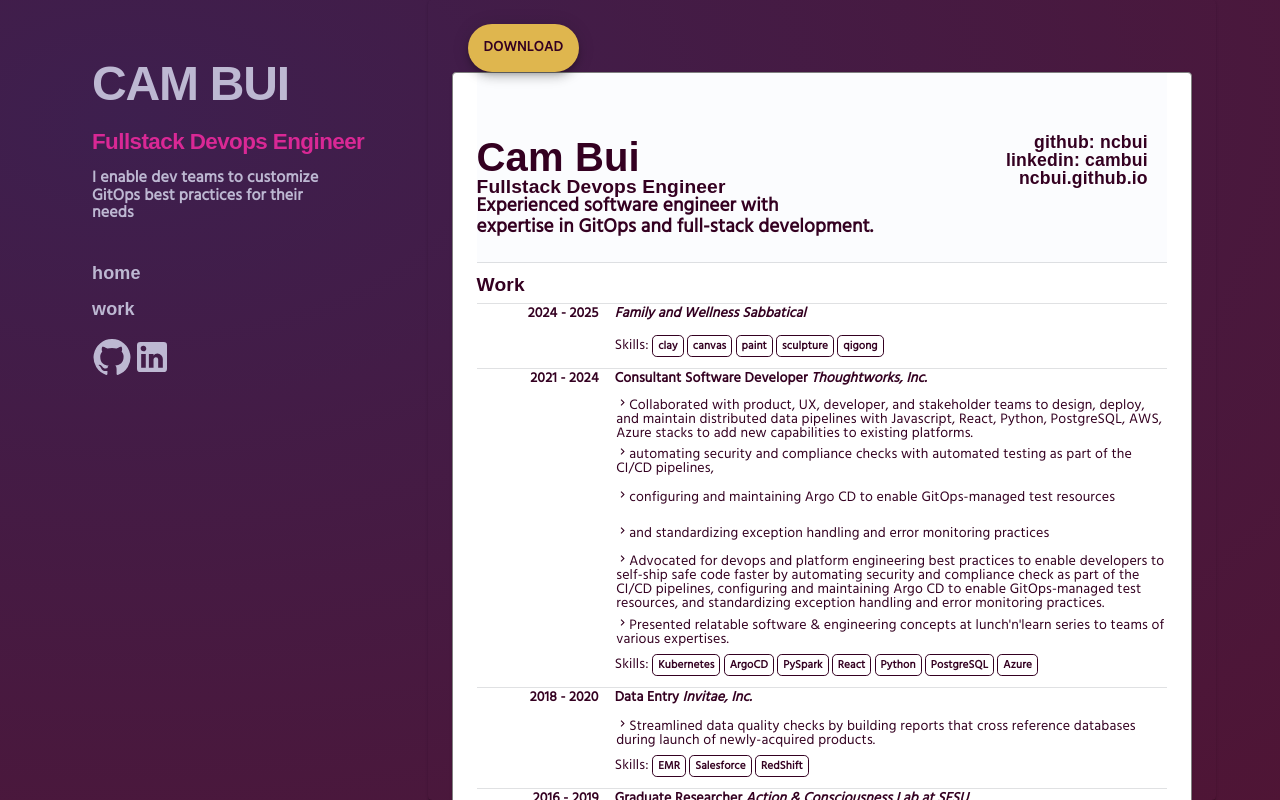
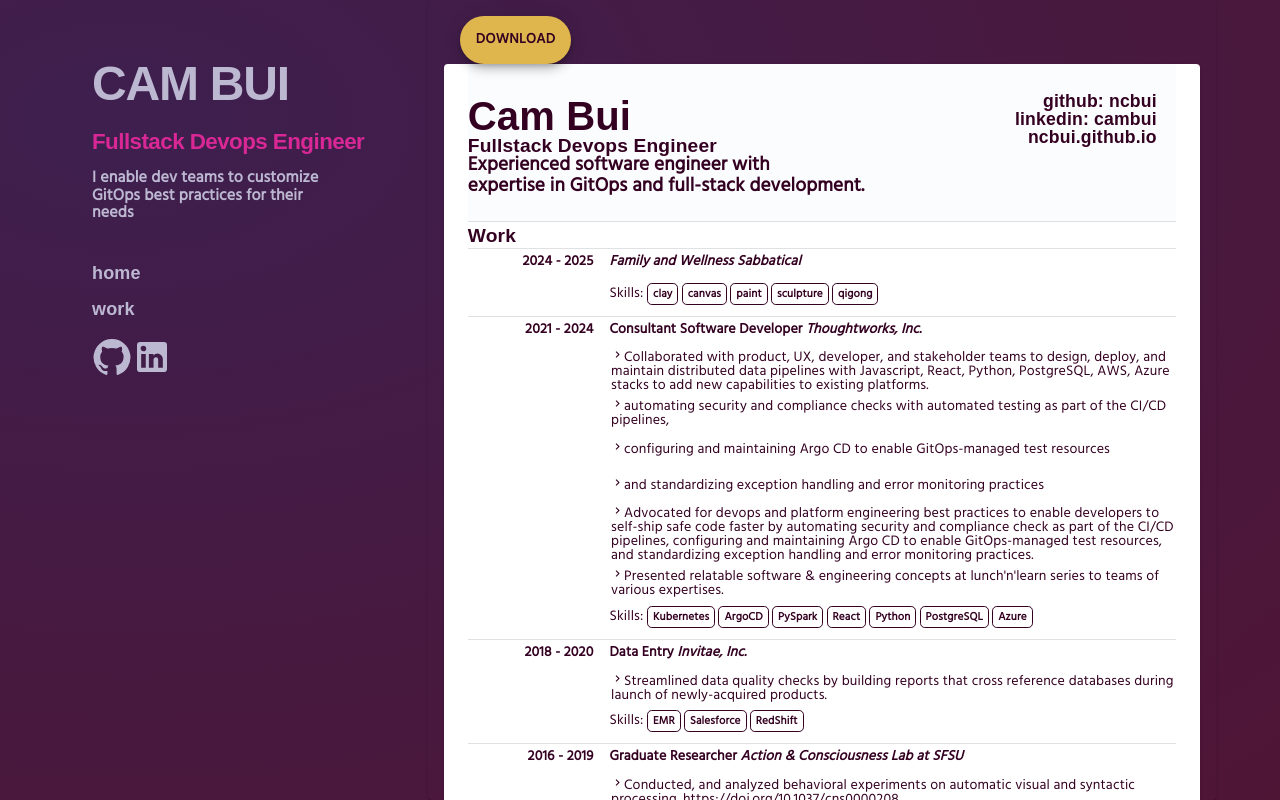
Before and after one commit to ncbui/portfolio, a React (Vite) app: page /#/resume in a window 1280 px wide. Built offline with nearby package versions, Linux system fonts and the light colour scheme; a web font is replaced by a local one.

Commit message:
Update margins

```diff
--- a/src/constants/common.jsx
+++ b/src/constants/common.jsx
@@ -13,12 +13,12 @@
 
 export const createCertData=(cert)=>{
   const dates = `${cert.date}`;
-  const main = <ResumeType sx={{fontWeight: 'bold', paddingBottom:'.5rem'}}>{cert.name}. <i>{cert.issuer}</i></ResumeType>;
+  const main = <ResumeType sx={{fontWeight: 'bold', paddingBottom:'.2rem', paddingTop: '.2rem',}}>{cert.name}. <i>{cert.issuer}</i></ResumeType>;
   return { dates, main };
 }
 export const createEduData=(edu)=>{
   const dates = edu.startDate=="" ?<ResumeType>{edu.endDate}</ResumeType>:<ResumeType>{edu.startDate} - {edu.endDate}</ResumeType>
-  const main = <ResumeType sx={{fontWeight: 'bold', paddingBottom:'.5rem'}}>{edu.studyType}  {edu.area}<br/> <i>{edu.institution}</i></ResumeType>;
+  const main = <ResumeType sx={{fontWeight: 'bold', paddingBottom:'.2rem', paddingTop: '.2rem'}}>{edu.studyType}  {edu.area}<br/> <i>{edu.institution}</i></ResumeType>;
   return { dates, main };
 }
 export const createWorkData=(work)=>{
@@ -30,7 +30,7 @@
 export const createMain=(work)=>{
   return (
     <Box>
-      <ResumeType sx={{fontWeight: 'bold'}}>
+      <ResumeType sx={{fontWeight: 'bold', paddingTop: '.2rem',}}>
         {work.position}  <i>{work.name}</i>
       </ResumeType>
         <List>
--- a/src/template/Resume.jsx
+++ b/src/template/Resume.jsx
@@ -29,7 +29,7 @@
           const { dates, main } = createCertData(c)
           return(
           <TableRow colSpan={5} key={`cert-${dates}`} sx={{verticalAlign:'top'}} >
-            <TableCell colSpan={1} scope="row" align="right"> <ResumeType sx={{padding: '0 1rem', fontWeight: 'bold'}}> {dates} </ResumeType> </TableCell>
+            <TableCell colSpan={1} scope="row" align="right"> <ResumeType sx={{padding: '0 1rem', fontWeight: 'bold', paddingTop: '.2rem',}}> {dates} </ResumeType> </TableCell>
             <TableCell colSpan={4}> {main} </TableCell>
           </TableRow>)
         }))
@@ -39,7 +39,7 @@
           const { dates, main } = createEduData(e)
           return(
           <TableRow colSpan={5} key={`edu-${i}`} sx={{verticalAlign:'top'}} >
-            <TableCell colSpan={1} align="right" padding="" scope="row" > <ResumeType sx={{padding: '0 1rem', fontWeight: 'bold'}}> {dates} </ResumeType>  </TableCell>
+            <TableCell colSpan={1} align="right" padding="" scope="row" > <ResumeType sx={{padding: '0 1rem', fontWeight: 'bold', paddingTop: '.2rem',}}> {dates} </ResumeType>  </TableCell>
             <TableCell colSpan={4}> {main} </TableCell>
           </TableRow>)
         }))
@@ -49,7 +49,7 @@
           const { dates, main } = createWorkData(w)
           return(
           <TableRow colSpan={5} key={dates} sx={{verticalAlign:'top'}} >
-            <TableCell colSpan={1} scope="row" align="right"> <ResumeType sx={{padding: '0 1rem', fontWeight: 'bold'}}> {dates} </ResumeType>  </TableCell>
+            <TableCell colSpan={1} scope="row" align="right"> <ResumeType sx={{padding: '0 1rem', fontWeight: 'bold', paddingTop: '.2rem',}}> {dates} </ResumeType>  </TableCell>
             <TableCell colSpan={4}> {main} </TableCell>
           </TableRow>)
         }))
@@ -60,7 +60,7 @@
         return (
           <ResumeRow sx={{border: 0}}>
             <HeaderCell colSpan={5} sx={{margin:0, padding:0, border: 0,}}>
-              <NavTitleText sx={{ color: theme.palette.dark1, fontSize:'1.2rem', paddingTop: '.75rem', paddingBottom: '.5rem'  }}> {header} </NavTitleText>
+              <NavTitleText sx={{ color: theme.palette.dark1, fontSize:'1.2rem', paddingTop: '.2rem', paddingBottom: '.2rem'  }}> {header} </NavTitleText>
             </HeaderCell>
         </ResumeRow>
         )
@@ -69,7 +69,7 @@
         return (
         <TableRow >
             <TableCell colSpan={3}>
-              <Box sx={{ width: '25rem', marginTop:'4rem', marginBottom:'1.5rem' }}>
+              <Box sx={{ width: '25rem', marginTop:'2rem', marginBottom:'1.5rem' }}>
               <NavTitleText sx={{ color: theme.palette.dark1, fontSize:'1.2rem',  }}>
                 <NavName sx={{color:theme.palette.dark1, display:'block', lineHeight:1, fontSize:'2.5rem'}}>
                   Cam Bui
@@ -95,8 +95,8 @@
       }
 
   return (
-    <WorkSheets component={Paper} sx={{ padding:'1.5rem', height:'100vh' }} >
-      <ResumeFab variant="extended" onClick={downloadPdf} sx={{bottom:0}}>Download</ResumeFab>
+    <WorkSheets component={Paper} sx={{ padding:'1rem', height:'100vh', }} >
+      <ResumeFab variant="extended" onClick={downloadPdf}>Download</ResumeFab>
        <ResumeContainer id='container' component={Paper}>
         <Table sx={{ minWidth: 650 }} size="medium" aria-label="a dense table">
           <TableHead>
--- a/src/template/theme.js
+++ b/src/template/theme.js
@@ -110,7 +110,7 @@
   fontSize: '80%',
   marginRight: '.2rem',
   marginBottom: '.3rem',
-  padding: '1px 10px',
+  // padding: '1px 10px',
   border: '1px solid',
   borderRadius: '1rem',
   backgroundColor: theme.palette.shiny,
@@ -118,7 +118,7 @@
   color: theme.palette.dark1,
   fontWeight: '700',
   fontFamily: 'Hind',
-  lineHeight: 1,
+  // lineHeight: 1,
   '&:hover': {
     backgroundColor: theme.palette.light2,
     borderColor: theme.palette.light2,
@@ -290,9 +290,9 @@
 }));
 export const ResumeContainer = styled(Container)(( ) => ({
   color:theme.palette.dark1,
-  border:'1px solid grey',
+  // border:'1px solid grey',
   backgroundColor:'white',
-  paddingBottom: '4rem',
+  // paddingBottom: '4rem',
 }))
 export const ResumeRow = styled(TableRow)(( ) => ({
   border: '1px solid blue',
```
